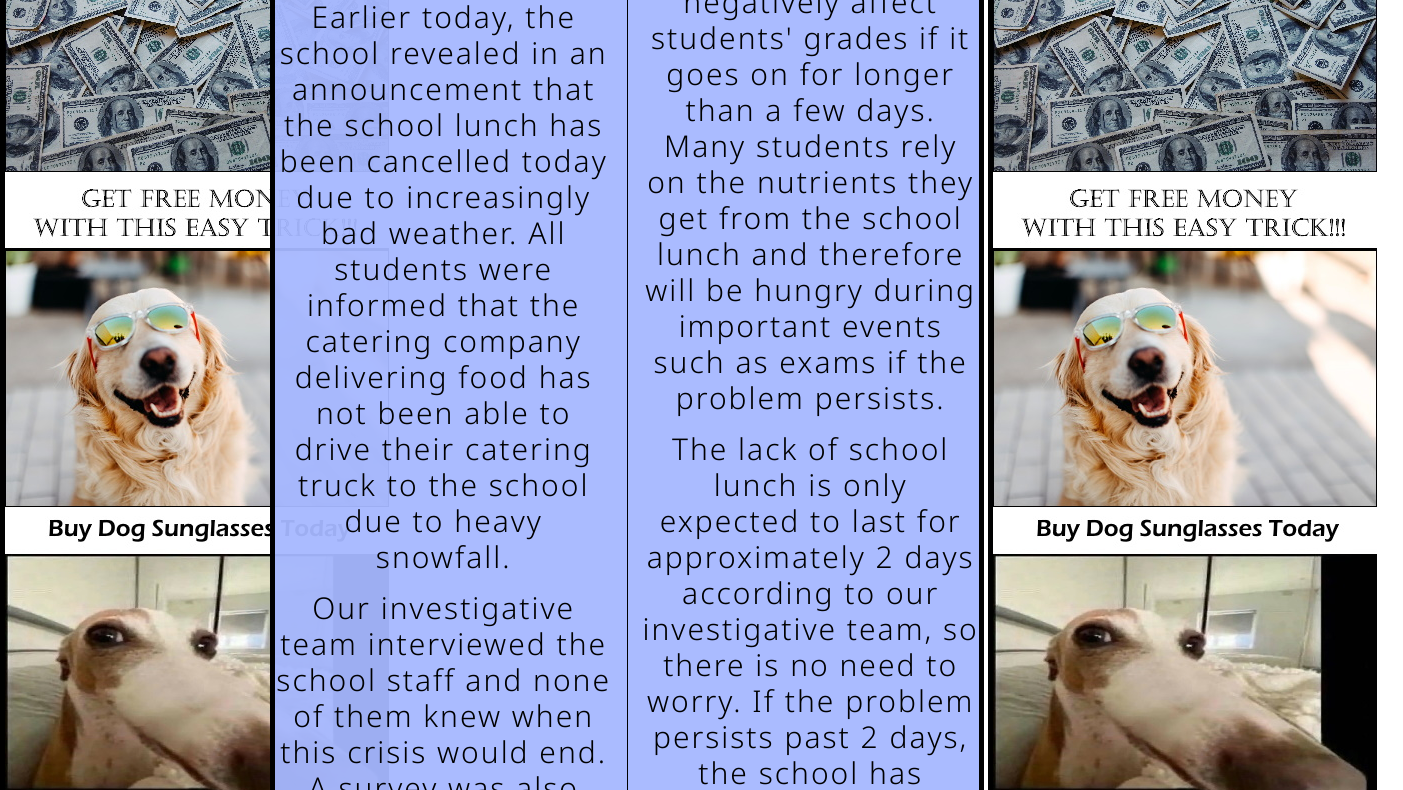
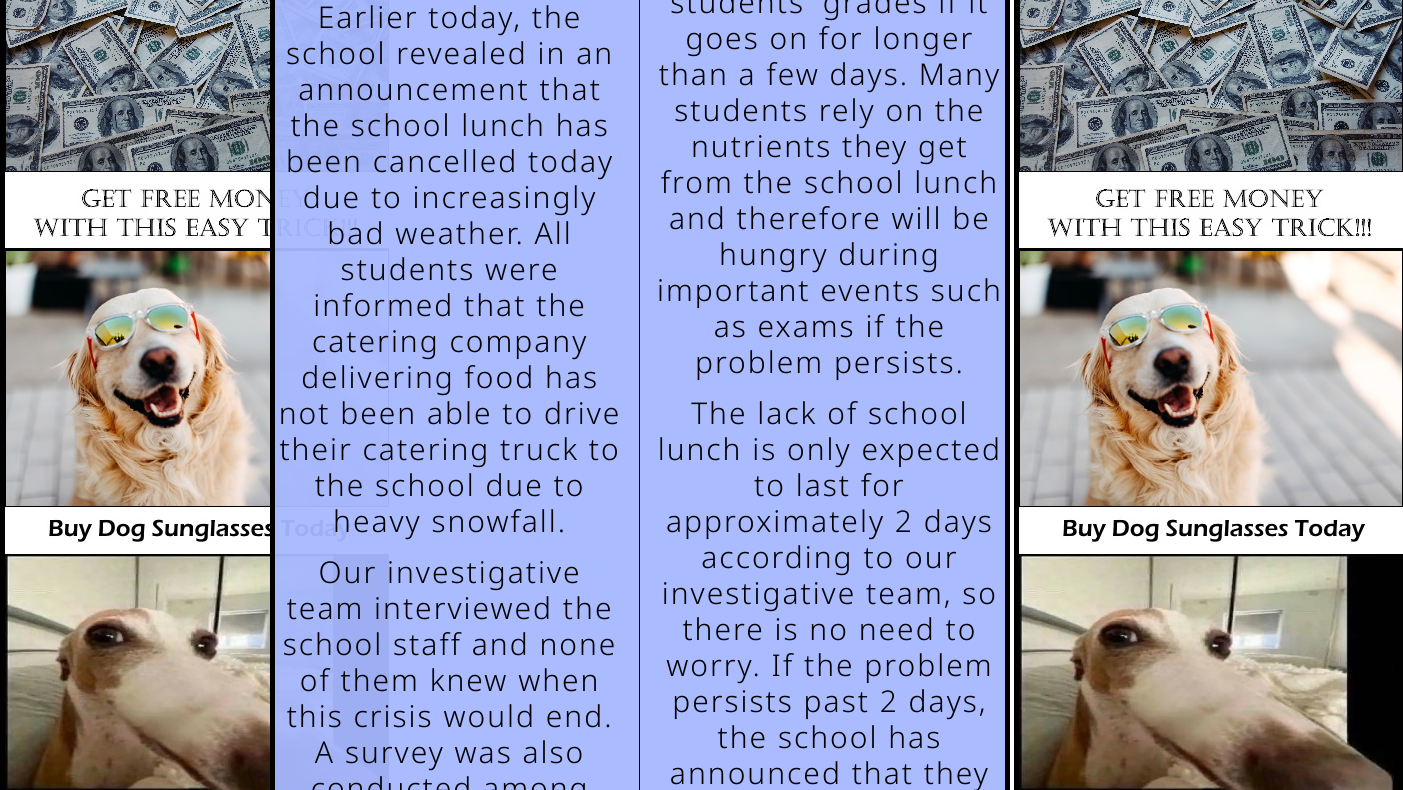
Before and after one commit to r6meo/Web1, a plain HTML site: page Articles/CancelledLunch.html in a window 1280 px wide. Shown: the part 177-967 px from the top of the page, 1403 px wide, since content can reach past the window. Drawn offline with Linux system fonts and the light colour scheme.

Commit message:
Update CancelledLunch.CSS

```diff
--- a/Articles/CancelledLunch.CSS
+++ b/Articles/CancelledLunch.CSS
@@ -68,8 +68,8 @@
  .divisiontext {
     border: 5px solid black;
     background-color: rgba(166, 184, 255, 0.95);
-    width: 55%;
-    height:100%;
+    width: 57%;
+    height: fit-content;
     margin:auto;
     display: inline-block;
     vertical-align: top;
```
